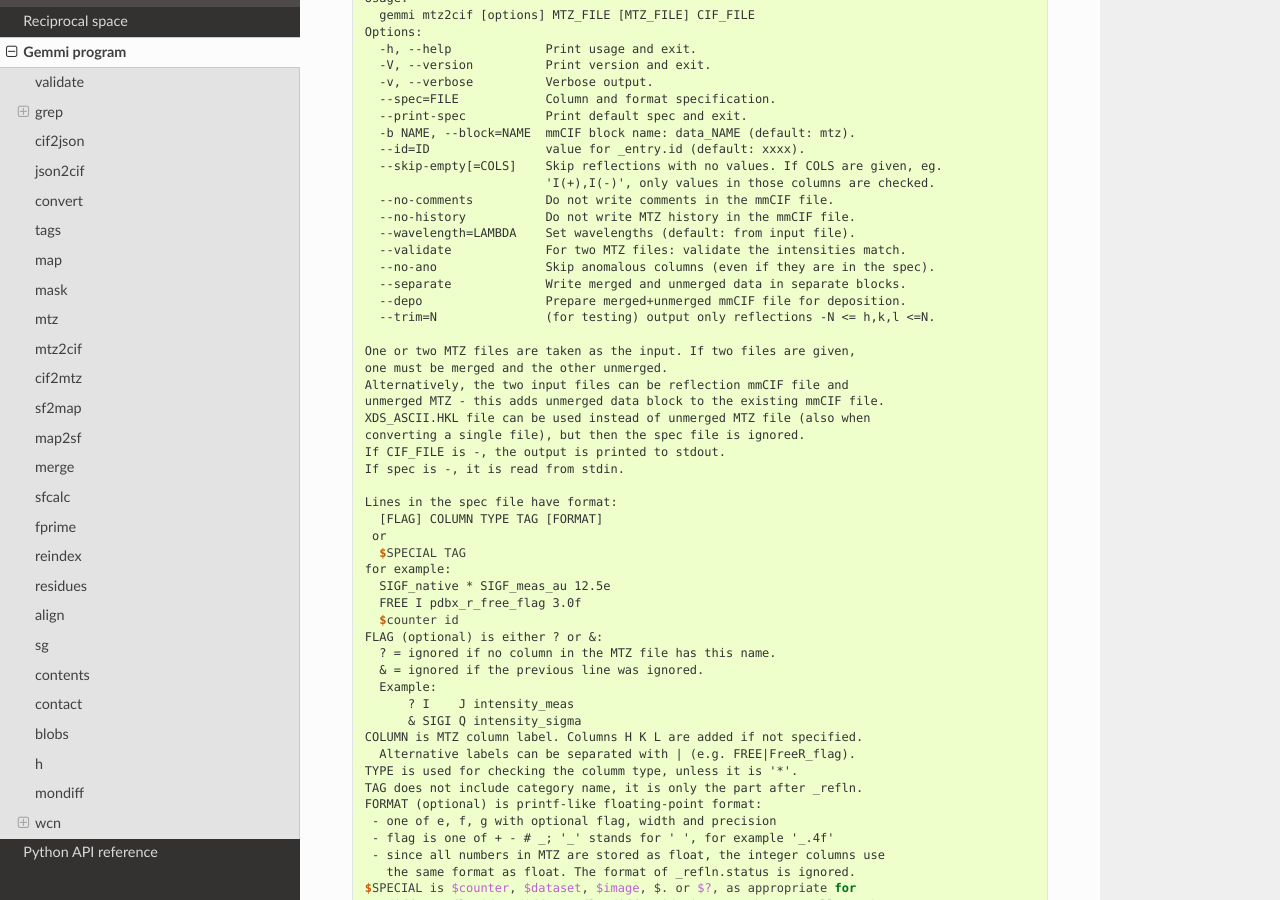
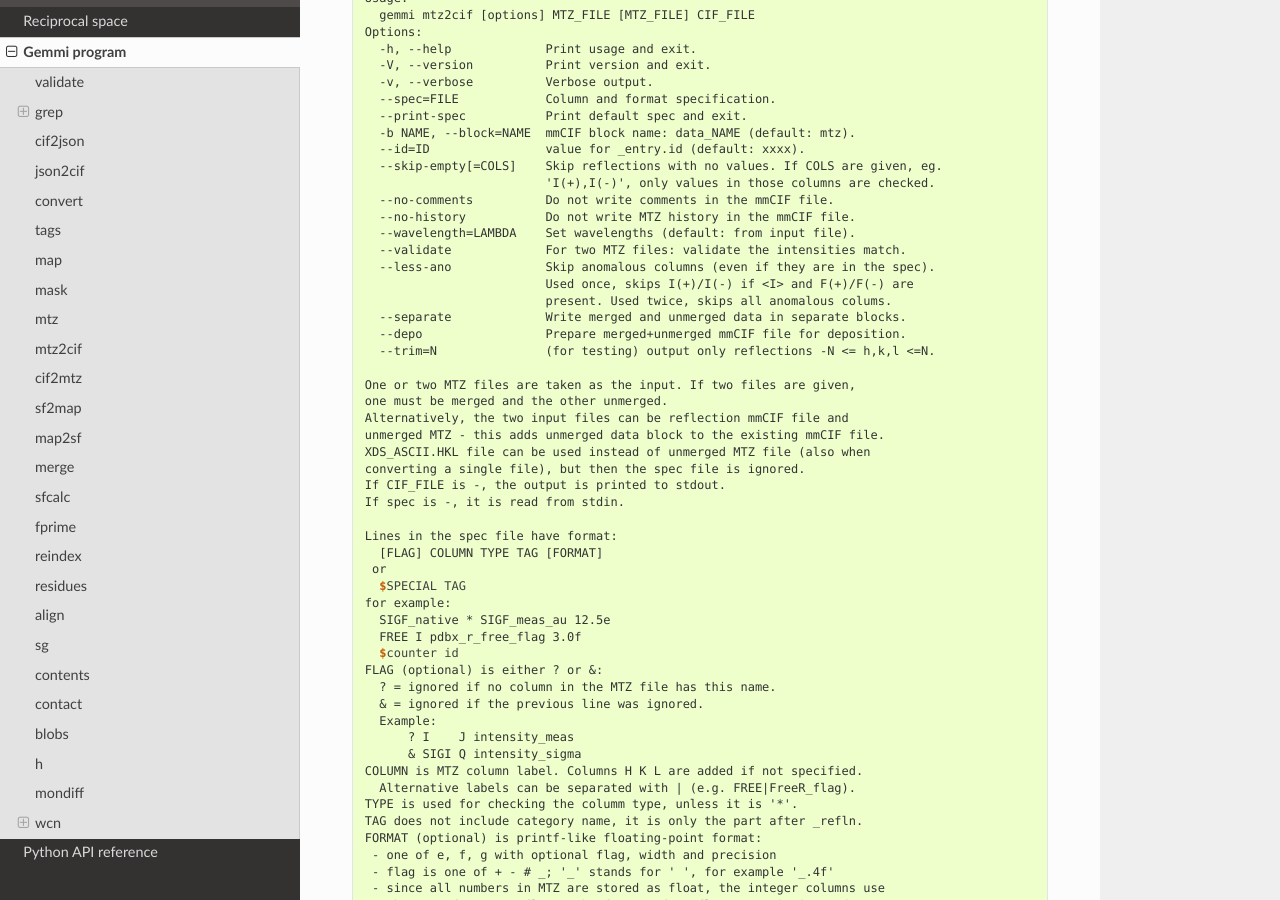
Before and after one commit to project-gemmi/gemmi, a Sphinx documentation site: the page built from docs/utils.rst, in a window 1280 px wide and 900 px high, scrolled down 11279 px. Built offline with Sphinx 7.4.7 and the Read the Docs theme 2.0.0, drawn with Linux system fonts in a browser that asks for light colours.

Commit message:
mtz2cif: changed option --no-ano to --less-ano

```diff
--- a/docs/mtz2cif-help.txt
+++ b/docs/mtz2cif-help.txt
@@ -15,7 +15,9 @@ Options:
   --no-history           Do not write MTZ history in the mmCIF file.
   --wavelength=LAMBDA    Set wavelengths (default: from input file).
   --validate             For two MTZ files: validate the intensities match.
-  --no-ano               Skip anomalous columns (even if they are in the spec).
+  --less-ano             Skip anomalous columns (even if they are in the spec).
+                         Used once, skips I(+)/I(-) if <I> and F(+)/F(-) are
+                         present. Used twice, skips all anomalous colums.
   --separate             Write merged and unmerged data in separate blocks.
   --depo                 Prepare merged+unmerged mmCIF file for deposition.
   --trim=N               (for testing) output only reflections -N <= h,k,l <=N.
```
Also changed, not shown: 2 other files.
